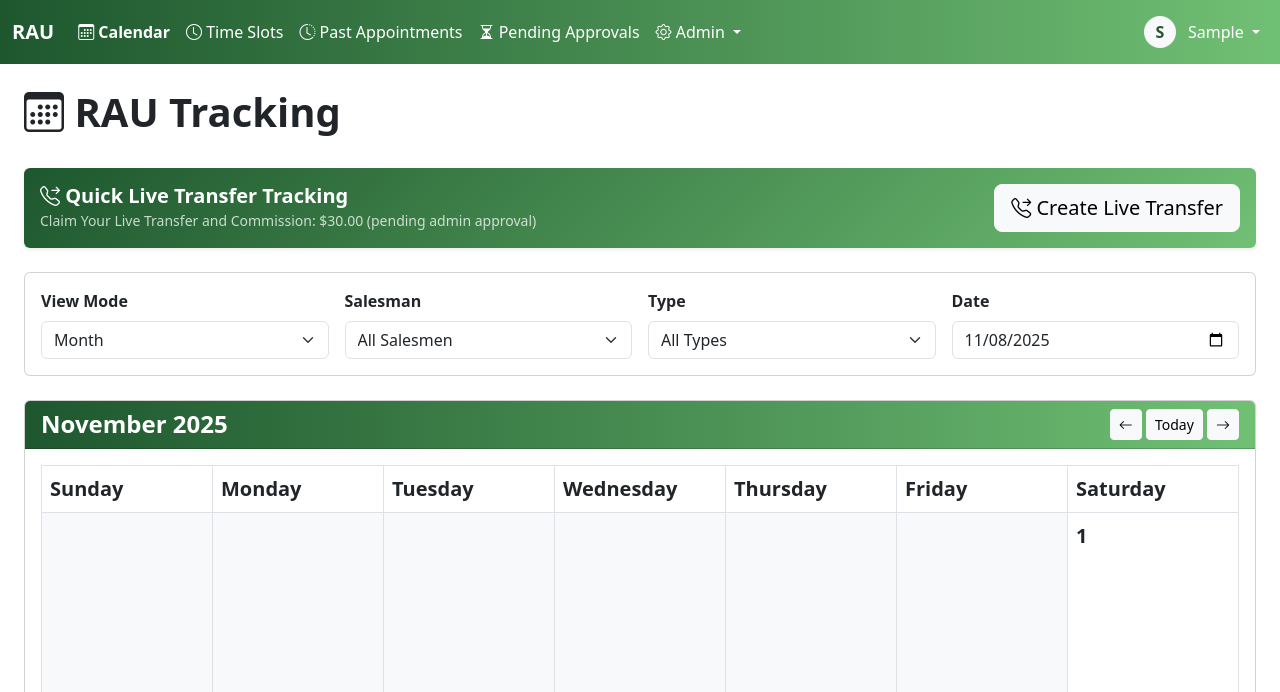
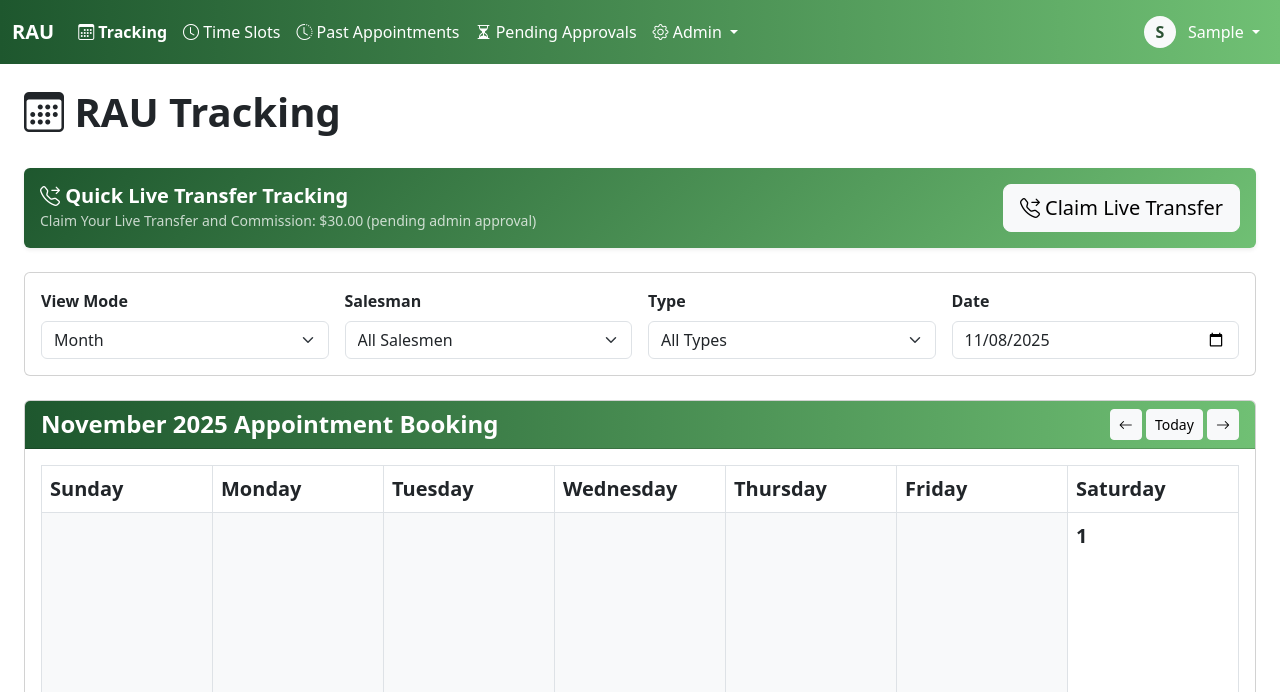
Before and after one commit to patrickodeh1/csass, a Django app: page /calendar/ in a window 1280 px wide. Shown: the top 692 px of the page. Run offline with Django 5.2, Linux system fonts and the light colour scheme; the visitor is signed in with stand-in values (Sample User, id 1); data comes from the database, SQL or seed files in the repository; data that the repository does not hold is empty; parts of the project's set-up code (start-up, migrations or seed data) failed here and were passed over.

Commit message:
modified calendar text

```diff
--- a/core/templates/base.html
+++ b/core/templates/base.html
@@ -86,7 +86,7 @@
                     <li class="nav-item">
                         <a class="nav-link text-white {% if request.resolver_match.url_name == 'calendar' %}active fw-semibold{% endif %}"
                            href="{% url 'calendar' %}">
-                            <i class="bi bi-calendar3"></i> Calendar
+                            <i class="bi bi-calendar3"></i> Tracking
                         </a>
                     </li>
                     {% if user|has_group:'remote_agent' %}
--- a/core/templates/calendar.html
+++ b/core/templates/calendar.html
@@ -25,7 +25,7 @@
                     </div>
                     <div class="col-md-4 text-end">
                         <a href="{% url 'live_transfer_create' %}" class="btn btn-light btn-lg">
-                            <i class="bi bi-telephone-forward"></i> Create Live Transfer
+                            <i class="bi bi-telephone-forward"></i> Claim Live Transfer
                         </a>
                     </div>
                 </div>
@@ -48,7 +48,7 @@
                     </div>
                     <div class="col-md-4 text-end">
                         <a href="{% url 'live_transfer_create' %}" class="btn btn-light btn-lg">
-                            <i class="bi bi-telephone-forward"></i> Create Live Transfer
+                            <i class="bi bi-telephone-forward"></i> Claim Live Transfer
                         </a>
                     </div>
                 </div>
@@ -104,6 +104,7 @@
                         {{ start_date|date:"F Y" }}
                         {% if view_mode == 'week' %} - Week of {{ start_date|date:"M d" }}{% endif %}
                         {% if view_mode == 'day' %} - {{ current_date|date:"l, F d, Y" }}{% endif %}
+                        Appointment Booking
                     </h5>
                 </div>
                 <div class="col-auto">
```
